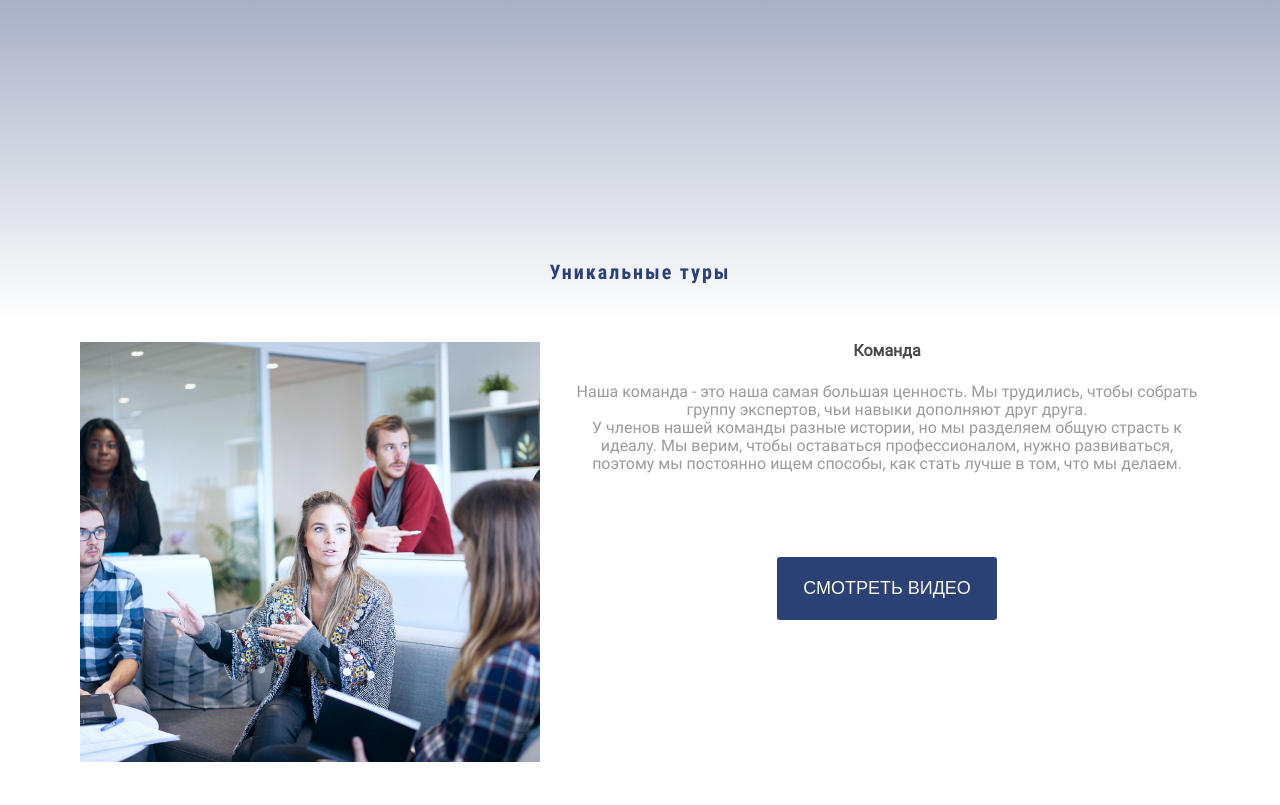
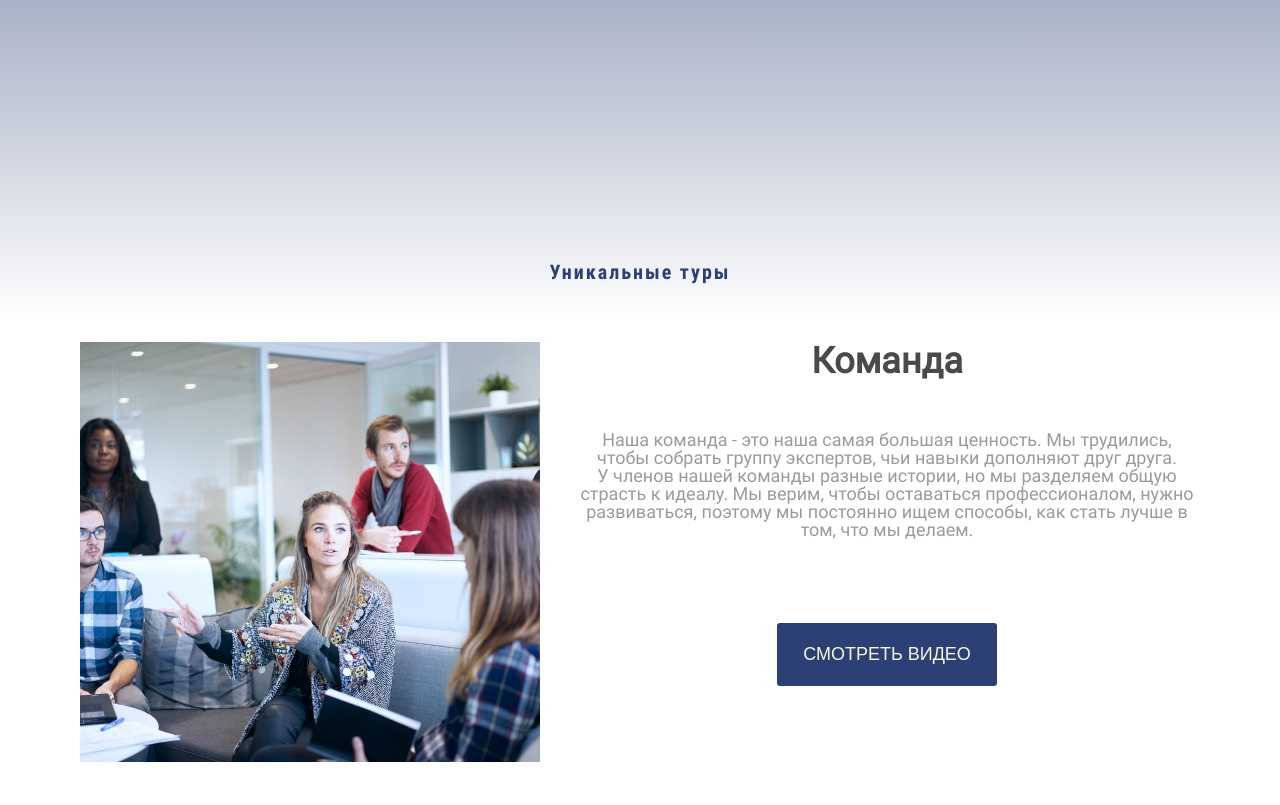
Before and after one commit to EPShepelev/mobile-first_project, a website: page app/index.html in a window 1280 px wide. Shown: the part 1883-2688 px from the top of the page. Drawn offline with nearby package versions, Linux system fonts and the light colour scheme; files that its build step writes are made by us from their sources.

Commit message:
added style for section team on 768px

```diff
--- a/app/scss/tablet-768.scss
+++ b/app/scss/tablet-768.scss
@@ -104,16 +104,21 @@
     &__images {
       margin-bottom: 0px;
       width: 240px;
+      height: 100%;
       margin-right: 34px;
     }
     &__title {
       margin-bottom: 7px;
+      font-size: 36px;
+      line-height: 38px;
+      padding-bottom: 28px;
       &__after {
         margin-left: 0;
       }
     }
     &__text {
       margin-bottom: 30px;
+      font-size: 18px;
     }
     &__btn {
       font-size: 18px;
```
